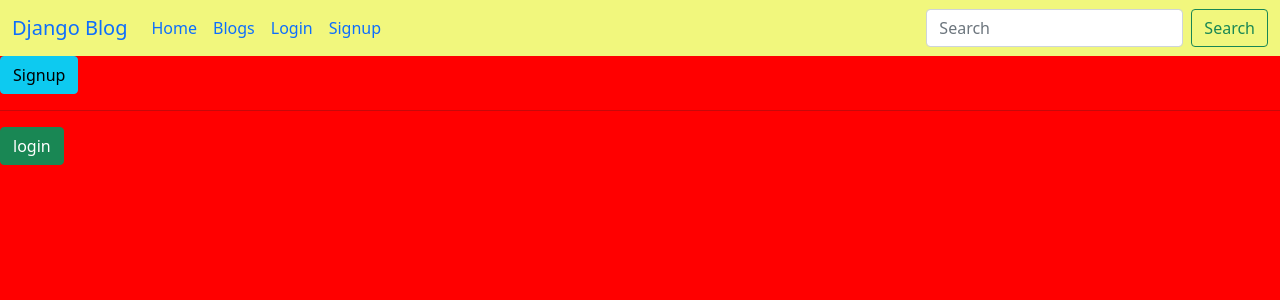
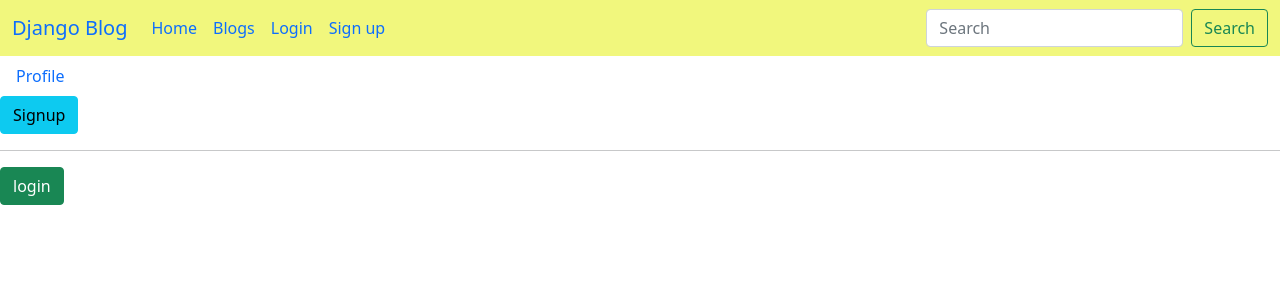
Before and after one commit to Mr-Mohanraj/mark_blogs, a Django app: page / in a window 1280 px wide. Shown: the top 300 px of the page. Run offline with Django 4.2, Linux system fonts and the light colour scheme.

Commit message:
Co-authored-by: saiganesh <Saiganesh9047@users.noreply.github.com> Co-authored-by: RichardLenin <d-r-lenin@users.noreply.github.com>

```diff
--- a/blog/static/css/style.css
+++ b/blog/static/css/style.css
@@ -1,3 +1,20 @@
-body{
-    background-color:red !important;
+
+
+.post_title{
+  color:black;
+  padding-right:30px;
 }
+.navbar{
+  background-color:#f1f77d;
+  color:#bd7732;
+}
+.navbar-toggler{
+  background-color:#bd7732 !important;
+}
+.body_post{
+  background-color:#bd7732;
+  color:black;
+}
+.post_div{
+  background-color:#bd7732;
+}
--- a/blog/templates/blog/base.html
+++ b/blog/templates/blog/base.html
@@ -12,29 +12,7 @@
 
 
     <title>Django Blog</title>
-    <style>
-      body{
-        background-color:#f6bbf9;
-      }
-      .post_title{
-        color:black;
-        padding-right:30px;
-      }
-      .navbar{
-        background-color:#f1f77d;
-        color:#bd7732;
-      }
-      .navbar-toggler{
-        background-color:#bd7732 !important;
-      }
-      .body_post{
-        background-color:#bd7732;
-        color:black;
-      }
-      .post_div{
-        background-color:#bd7732;
-      }
-    </style>
+
   </head>
   <body>
     <nav class="navbar navbar-expand-lg sticky-top">
@@ -73,7 +51,7 @@
                 <a class="nav-link active" aria-current="page" href="{% url 'blog:login' %}">Login</a>
               </li>
               <li class="nav-item">
-                <a class="nav-link active" aria-current="page" href="{% url 'blog:signup' %}">Signup</a>
+                <a class="nav-link active" aria-current="page" href="{% url 'blog:signup' %}">Sign up</a>
               </li>
               {% endif %}
             </ul>
@@ -85,8 +63,8 @@
         </div>
     </nav>
     {% for message in messages %}
-<div class="container-fluid p-0">
-    <div class="alert {{ message.tags }} alert-dismissible" role="alert" >
+      <div class="container-fluid p-0">
+        <div class="alert {{ message.tags }} alert-dismissible" role="alert" >
         <button type="button" class="btn btn-close btn-danger" data-dismiss="alert" aria-label="Close">
             <span aria-hidden="True">&times;</span>
         </button>
--- a/blog/templates/blog/home.html
+++ b/blog/templates/blog/home.html
@@ -21,6 +21,7 @@
         </div>
     {% else %}
         <div>
+            <a class="nav-link active" aria-current="page" href="{% url 'blog:profile' 1 %}">Profile</a>
         <a class="btn btn-info" href="{% url 'blog:signup' %}">Signup</a><br><hr>
         <a class="btn btn-success" href="{% url 'blog:login' %}">login</a><br>
         </div>
--- a/blog/urls.py
+++ b/blog/urls.py
@@ -25,12 +25,13 @@ urlpatterns = [
     path('user/<str:token>/activation/',
          views.activation, name="user_activation"),
     # path('<int:pk>/share/', views.post_share, name="post_share"),
-    # path('profile/<int:pk>/view/', views.profile_view,name="profile"),
-    # path('profile/<int:pk>/edit/', views.profile_edit,name="profile"),
+    path('profile/<int:pk>/view/', views.profile,name="profile"),
+    # path('profile/<int:pk>/edit/', views.profile_edit,name="profile_edit"),
     # path('profile/<int:pk>/update/', views.profile_update, name="profile_update"),
     # path('profile/<int:pk>/share/', views.profile_share, nme="profile_share"),
     # path('profile/<int:pk>/dashboard/', views.profile_dash, name="profile_dash"),
     # path('/<str:username>/view/', views.profile_other,name="profile_view"),
+
 ]
 
 urlpatterns += staticfiles_urlpatterns();
--- a/blog/views.py
+++ b/blog/views.py
@@ -6,10 +6,11 @@ from django.contrib.auth import login, logout
 from django.core.mail import send_mail
 from django.http.response import Http404
 import jwt
+from django.http import HttpResponse
 
 
 def home(request):
-    return render(request, 'blog/home.html', {})
+    return render(request, 'blog/home.html')
     '''
     without inbuilt login function
     if request.session.has_key('user'):
@@ -363,6 +364,9 @@ def activation(request, token):
         return render(request, 'blog/account_activation.html')
 
 
+def profile(request, pk):
+    user_info = get_object_or_404(User, pk=pk)
+    return render(request, "blog/profile.html", {"user":user_info})
 # def set_cookie(
 #         response: HttpResponse,
 #         key: str,
```
Also changed, not shown: blog/templates/blog/profile.html (added, +8 -0 lines), README.md, blog/templates/blog/preview.html (deleted).
